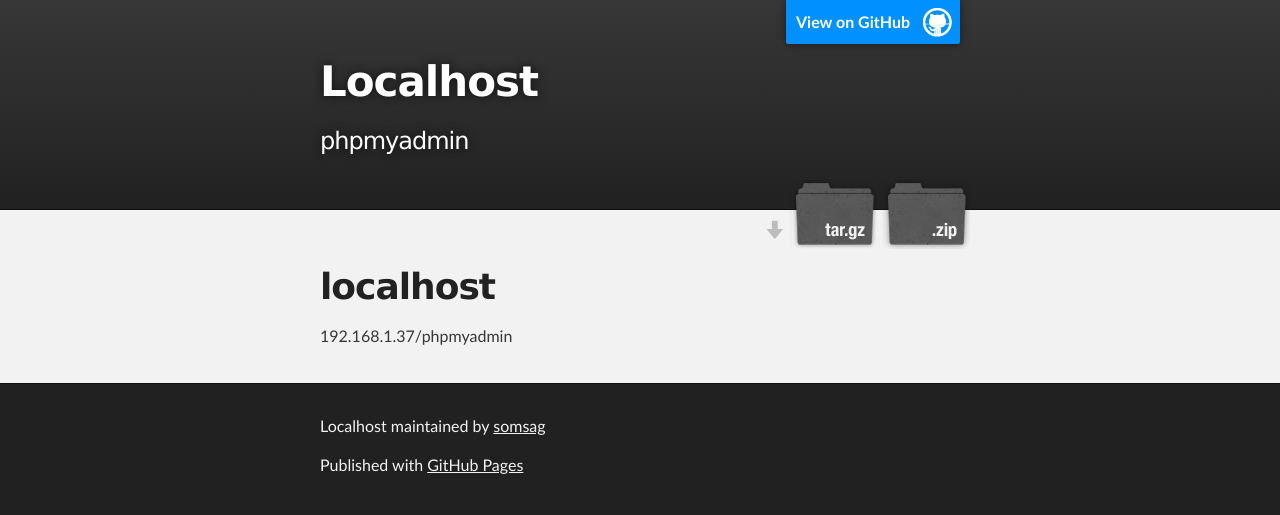
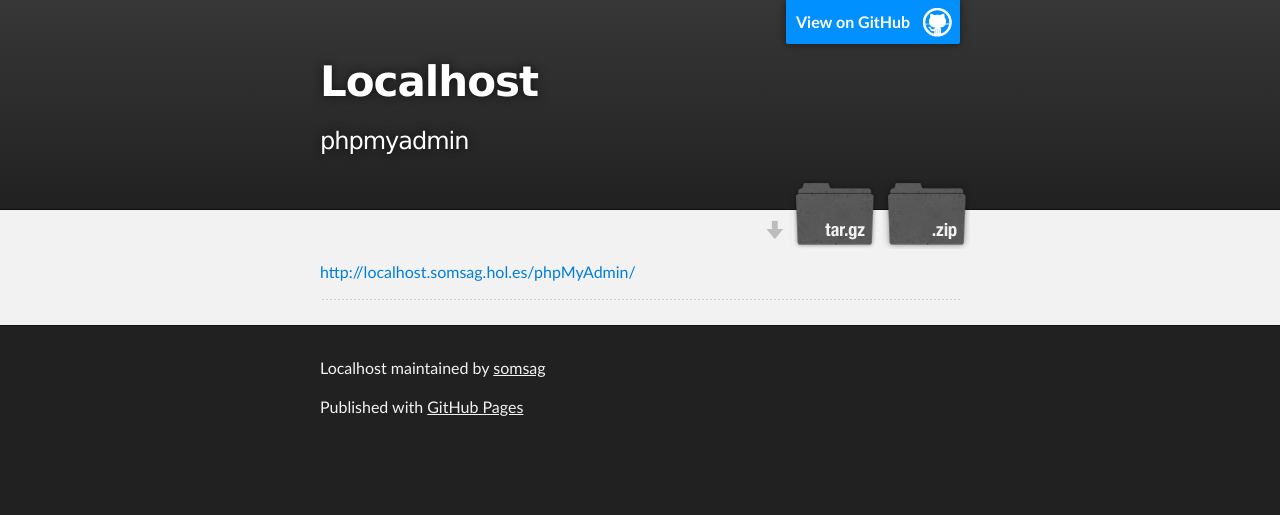
Before and after one commit to somsag/localhost, a plain HTML site: page index.html in a window 1280 px wide. Drawn offline with Linux system fonts and the light colour scheme.

Commit message:
Create gh-pages branch via GitHub

```diff
--- a/index.html
+++ b/index.html
@@ -31,10 +31,9 @@
     <!-- MAIN CONTENT -->
     <div id="main_content_wrap" class="outer">
       <section id="main_content" class="inner">
-        <h1>
-<a name="localhost" class="anchor" href="#localhost"><span class="octicon octicon-link"></span></a>localhost</h1>
+        <p><a href="http://localhost.somsag.hol.es/phpMyAdmin/">http://localhost.somsag.hol.es/phpMyAdmin/</a></p>
 
-<p>192.168.1.37/phpmyadmin</p>
+<hr>
       </section>
     </div>
 
--- a/params.json
+++ b/params.json
@@ -1 +1 @@
-{"name":"Localhost","tagline":"phpmyadmin","body":"localhost\r\n=========\r\n\r\n192.168.1.37/phpmyadmin\r\n","google":"","note":"Don't delete this file! It's used internally to help with page regeneration."}
+{"name":"Localhost","tagline":"phpmyadmin","body":"http://localhost.somsag.hol.es/phpMyAdmin/\r\n***\r\n","google":"","note":"Don't delete this file! It's used internally to help with page regeneration."}
```
